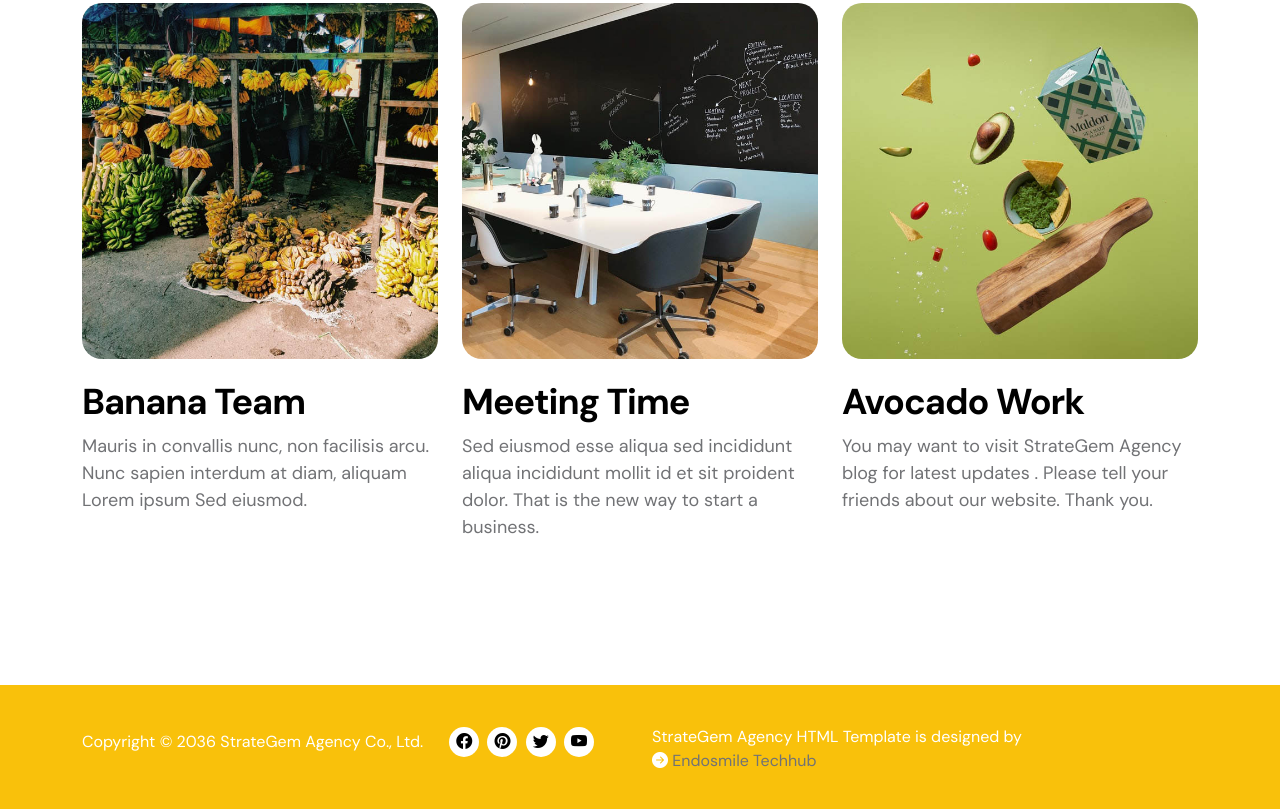
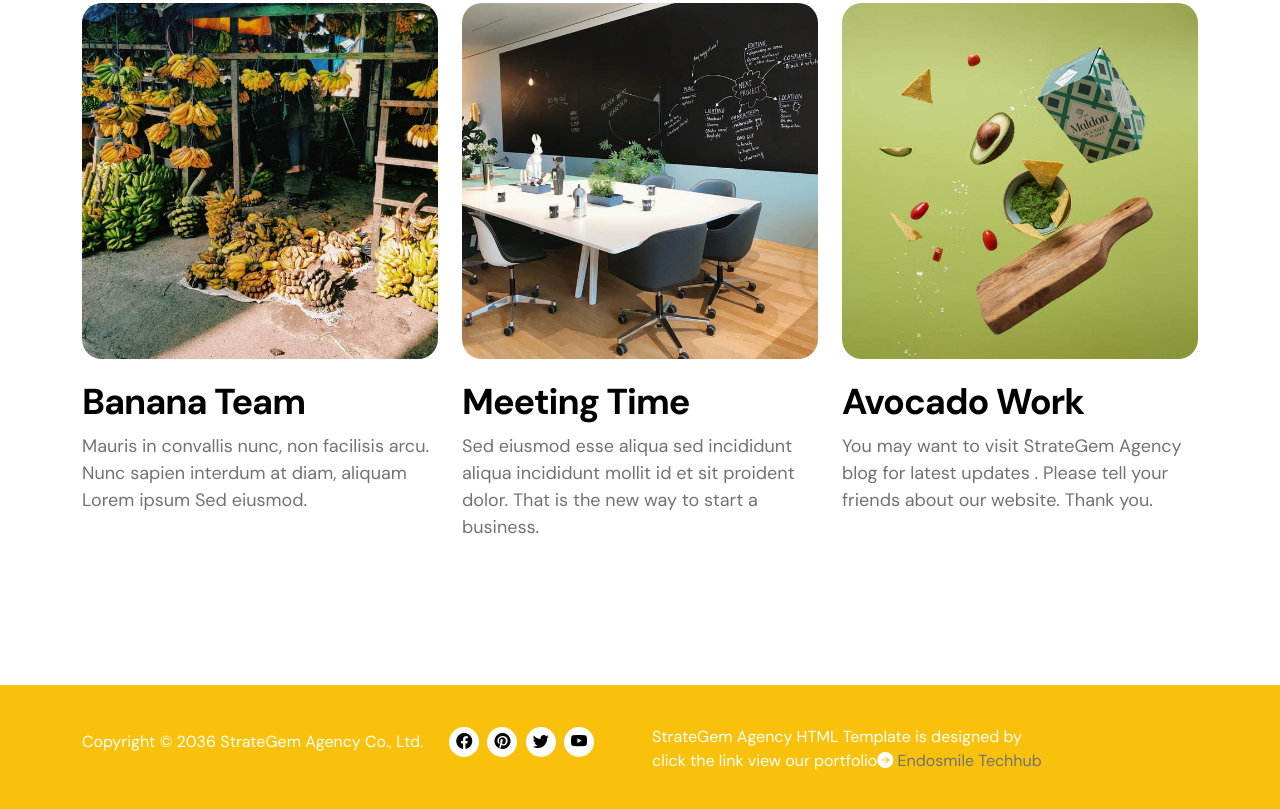
Before and after one commit to DJEndos/strategem-agency, a plain HTML site: page project-detail.html in a window 1280 px wide. Shown: the part 1659-2468 px from the top of the page. Drawn offline with Linux system fonts and the light colour scheme.

Commit message:
Update project-detail.html

```diff
--- a/project-detail.html
+++ b/project-detail.html
@@ -218,7 +218,7 @@ Free Bootstrap 5 HTML Template
                     </div>
 
                     <div class="col-lg-6 col-12">
-                    	<p class="copyright-text mb-0 me-4">StrateGem Agency HTML Template is designed by <br> <i class="bi bi-arrow-right-circle-fill"></i> <a href="https://endosmile-techhub.vercel.app/#" target="_blank">Endosmile Techhub</a></p>
+                    	<p class="copyright-text mb-0 me-4">StrateGem Agency HTML Template is designed by <br> click the link view our portfolio<i class="bi bi-arrow-right-circle-fill"></i> <a href="https://endosmile-techhub.vercel.app/#" target="_blank">Endosmile Techhub</a></p>
                     </div>
 
                 </div>
```
